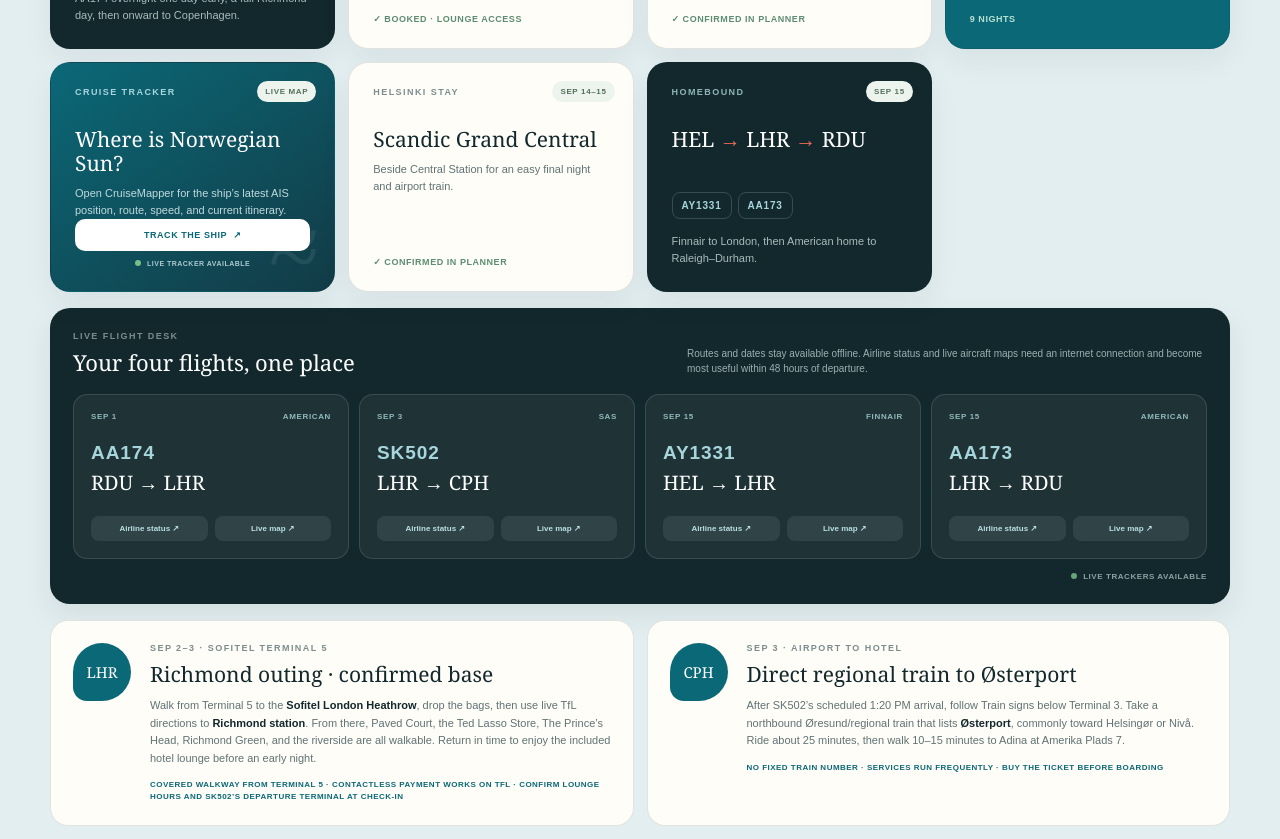
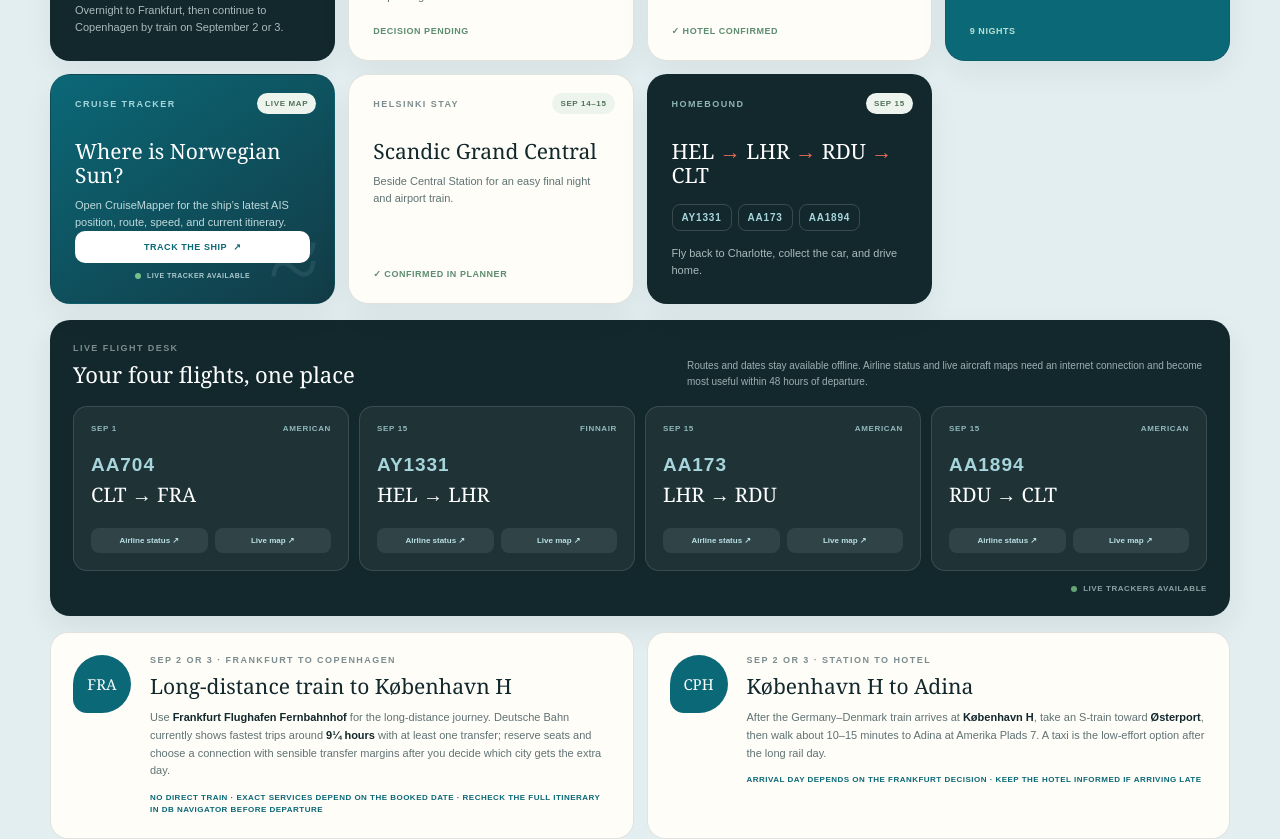
Before and after one commit to Orlogo1/baltic-cruise-companion, a React (Vite) app: page / in a window 1280 px wide. Shown: the part 1540-2379 px from the top of the page. Built offline with nearby package versions, Linux system fonts and the light colour scheme; no server answers.

Commit message:
Replace London route with Frankfurt rail plan

```diff
--- a/src/App.tsx
+++ b/src/App.tsx
@@ -4,7 +4,7 @@
 import { packing, phrases, ports, tripDays, type Phrase } from "./trip-data";
 
 const destinationPhotos = [
-  { city: "London · Richmond", caption: "Ted Lasso country around Richmond Green", credit: "Wikimedia Commons contributor", image: "https://commons.wikimedia.org/wiki/Special:Redirect/file/Richmond_Green,_London_(2).jpg?width=1600", source: "https://commons.wikimedia.org/wiki/File:Richmond_Green,_London_(2).jpg" },
+  { city: "Frankfurt", caption: "Römer, Paulskirche, and the modern skyline", credit: "Wikilidi", image: "https://commons.wikimedia.org/wiki/Special:Redirect/file/Frankfurt_(M.)_-_R%C3%B6mer,_Paulskirche,_Mainhattan.jpg?width=1600", source: "https://commons.wikimedia.org/wiki/File:Frankfurt_(M.)_-_R%C3%B6mer,_Paulskirche,_Mainhattan.jpg" },
   { city: "Copenhagen", caption: "Nyhavn’s colorful harbor", credit: "Mahendra", image: "https://commons.wikimedia.org/wiki/Special:Redirect/file/Nyhavn-2023.jpg?width=1600", source: "https://commons.wikimedia.org/wiki/File:Nyhavn-2023.jpg" },
   { city: "Oslo", caption: "The Opera House on the fjord", credit: "Helge Høifødt", image: "https://commons.wikimedia.org/wiki/Special:Redirect/file/Oslo_Opera_House_seen_from_Langkaia.JPG?width=1600", source: "https://commons.wikimedia.org/wiki/File:Oslo_Opera_House_seen_from_Langkaia.JPG" },
   { city: "Schwerin", caption: "A castle rising from the lake", credit: "Harald Hoyer", image: "https://commons.wikimedia.org/wiki/Special:Redirect/file/Schwerin_Castle_Aerial_View.jpg?width=1600", source: "https://commons.wikimedia.org/wiki/File:Schwerin_Castle_Aerial_View.jpg" },
@@ -15,24 +15,24 @@
 ];
 
 const dayPortId: Record<string, string> = {
-  "London · Richmond": "london", Copenhagen: "copenhagen", Oslo: "oslo", Warnemünde: "warnemunde", Visby: "visby",
+  Frankfurt: "frankfurt", Copenhagen: "copenhagen", Oslo: "oslo", Warnemünde: "warnemunde", Visby: "visby",
   Riga: "riga", Tallinn: "tallinn", Stockholm: "stockholm", Gdańsk: "gdansk", Helsinki: "helsinki",
 };
 
-const portOrder = ["london", "copenhagen", "oslo", "warnemunde", "gdansk", "visby", "riga", "stockholm", "tallinn", "helsinki"];
+const portOrder = ["frankfurt", "copenhagen", "oslo", "warnemunde", "gdansk", "visby", "riga", "stockholm", "tallinn", "helsinki"];
 const orderedPorts = portOrder.map((id) => ports.find((port) => port.id === id)).filter((port): port is (typeof ports)[number] => Boolean(port));
 
 const flightTracker = [
-  { number: "AA174", date: "Sep 1", route: "RDU → LHR", airline: "American", statusUrl: "https://www.aa.com/travelInformation/flights/status?allFlightNumbers=174&flightNumber=174&sliceNumber=1", mapUrl: "https://www.flightaware.com/live/flight/AAL174" },
-  { number: "SK502", date: "Sep 3", route: "LHR → CPH", airline: "SAS", statusUrl: "https://www.flysas.com/us-en/flight-status", mapUrl: "https://www.flightaware.com/live/flight/SAS502" },
+  { number: "AA704", date: "Sep 1", route: "CLT → FRA", airline: "American", statusUrl: "https://www.aa.com/travelInformation/flights/status?allFlightNumbers=704&flightNumber=704&sliceNumber=1", mapUrl: "https://www.flightaware.com/live/flight/AAL704" },
   { number: "AY1331", date: "Sep 15", route: "HEL → LHR", airline: "Finnair", statusUrl: "https://www.finnair.com/en/flight-information", mapUrl: "https://www.flightaware.com/live/flight/FIN1331" },
   { number: "AA173", date: "Sep 15", route: "LHR → RDU", airline: "American", statusUrl: "https://www.aa.com/travelInformation/flights/status?allFlightNumbers=173&flightNumber=173&sliceNumber=1", mapUrl: "https://www.flightaware.com/live/flight/AAL173" },
+  { number: "AA1894", date: "Sep 15", route: "RDU → CLT", airline: "American", statusUrl: "https://www.aa.com/travelInformation/flights/status?allFlightNumbers=1894&flightNumber=1894&sliceNumber=1", mapUrl: "https://www.flightaware.com/live/flight/AAL1894" },
 ];
 
 type MapSpot = { label: string; x: number; y: number; kind?: "start" | "return" };
 const offlineMaps: Record<string, { note: string; spots: MapSpot[] }> = {
-  london: { note: "Richmond’s Ted Lasso locations cluster tightly around the Green; the riverside is a short downhill walk.", spots: [
-    { label: "Richmond station", x: 82, y: 75, kind: "start" }, { label: "Ted Lasso Store", x: 57, y: 49 }, { label: "Paved Court", x: 53, y: 42 }, { label: "Prince’s Head", x: 44, y: 34 }, { label: "Richmond Green", x: 31, y: 45 }, { label: "Riverside", x: 22, y: 80, kind: "return" },
+  frankfurt: { note: "The airport and long-distance station sit west of the city; Römerberg, the river, and Sachsenhausen form an easy central loop.", spots: [
+    { label: "FRA / Fernbahnhof", x: 12, y: 68, kind: "start" }, { label: "Hauptbahnhof", x: 34, y: 57 }, { label: "Römerberg", x: 59, y: 48 }, { label: "Cathedral", x: 70, y: 42 }, { label: "Eiserner Steg", x: 62, y: 62 }, { label: "Sachsenhausen", x: 72, y: 80, kind: "return" },
   ] },
   copenhagen: { note: "Adina and the cruise-side harbor sit northeast of the compact sightseeing core.", spots: [
     { label: "Adina / Østerport", x: 81, y: 20, kind: "start" }, { label: "Rosenborg", x: 52, y: 35 }, { label: "Torvehallerne", x: 36, y: 40 }, { label: "Nyhavn", x: 72, y: 57 }, { label: "Christiansborg", x: 49, y: 65 }, { label: "Tivoli", x: 31, y: 79, kind: "return" },
@@ -130,8 +130,8 @@
     window.addEventListener("online", updateConnection);
     window.addEventListener("offline", updateConnection);
     const refreshForNewVersion = () => {
-      if (!navigator.serviceWorker.controller || window.sessionStorage.getItem("baltic-sw-v18-refreshed")) return;
-      window.sessionStorage.setItem("baltic-sw-v18-refreshed", "true");
+      if (!navigator.serviceWorker.controller || window.sessionStorage.getItem("baltic-sw-v19-refreshed")) return;
+      window.sessionStorage.setItem("baltic-sw-v19-refreshed", "true");
       window.location.reload();
     };
     if ("serviceWorker" in navigator) {
@@ -331,6 +331,7 @@
           <div><span className="overline">Pocket mode</span><h3>{offlineSave === "ready" ? "Trip saved on this device" : "Keep the guide available without service"}</h3><p>Save the itinerary, port plans, packing list, phrases, currency notes, and destination photos. Live weather, maps, and external restaurant links still need a connection.</p></div>
           <div className="offline-actions">
             <button onClick={saveForOffline} disabled={offlineSave === "saving" || !online}>{offlineSave === "saving" ? "Saving…" : offlineSave === "ready" ? "Save again" : offlineSave === "error" ? "Try again online" : "Save for offline"}</button>
+            <a href="https://app.notion.com/p/2b59aa1f16c080e7843ee206da6b1daa" target="_blank" rel="noreferrer">Open Notion planner ↗</a>
           </div>
         </div>
         <article className="music-card" id="music">
@@ -351,13 +352,13 @@
           </div>
         </article>
         <div className="travel-grid">
-          <article className="travel-card flight-card"><span className="travel-date">Sep 1–3</span><span className="overline">Outbound</span><h3>RDU <i>→</i> LHR <i>→</i> CPH</h3><div className="flight-pills"><b>AA174</b><b>SK502</b></div><p>AA174 overnight one day early, a full Richmond day, then onward to Copenhagen.</p></article>
-          <article className="travel-card hotel-card"><span className="travel-date">Sep 2–3</span><span className="overline">London stay · Terminal 5</span><h3>Sofitel London Heathrow</h3><p>One Heathrow night with lounge access, directly connected to Terminal 5 by a covered walkway.</p><span className="confirmed">✓ Booked · lounge access</span></article>
-          <article className="travel-card hotel-card"><span className="travel-date">Sep 3–5</span><span className="overline">Copenhagen stay</span><h3>Adina Apartment Hotel</h3><p>Your pre-cruise base near the harbor and cruise-port side of town.</p><span className="confirmed">✓ Confirmed in planner</span></article>
+          <article className="travel-card flight-card"><span className="travel-date">Sep 1–2</span><span className="overline">Outbound</span><h3>CLT <i>→</i> FRA</h3><div className="flight-pills"><b>AA704</b></div><p>Overnight to Frankfurt, then continue to Copenhagen by train on September 2 or 3.</p></article>
+          <article className="travel-card hotel-card"><span className="travel-date">Sep 2–3</span><span className="overline">Flexible extra day</span><h3>Frankfurt or Copenhagen</h3><p>Stay one night in Frankfurt, or take the long train after arrival and use the extra day in Copenhagen.</p><span className="confirmed">Decision pending</span></article>
+          <article className="travel-card hotel-card"><span className="travel-date">Sep 2/3–5</span><span className="overline">Copenhagen stay</span><h3>Adina Apartment Hotel</h3><p>Your pre-cruise base near the harbor; arrival date depends on the Frankfurt decision.</p><span className="confirmed">✓ Hotel confirmed</span></article>
           <article className="travel-card cruise-card"><span className="travel-date">Sep 5–14</span><span className="overline">Baltic cruise</span><h3>Copenhagen <i>→</i> Helsinki</h3><p>Embark September 5; nine nights with one restorative sea day.</p><span className="confirmed">9 nights</span></article>
           <article className="travel-card cruise-tracker-card"><span className="travel-date">Live map</span><span className="overline">Cruise tracker</span><h3>Where is Norwegian Sun?</h3><p>Open CruiseMapper for the ship’s latest AIS position, route, speed, and current itinerary.</p><a href="https://www.cruisemapper.com/ships/Norwegian-Sun-735" target="_blank" rel="noreferrer" aria-label="Track Norwegian Sun live on CruiseMapper">Track the ship&nbsp; ↗</a><small><i className={online ? "live" : ""} /> {online ? "Live tracker available" : "Connect to view position"}</small></article>
           <article className="travel-card hotel-card"><span className="travel-date">Sep 14–15</span><span className="overline">Helsinki stay</span><h3>Scandic Grand Central</h3><p>Beside Central Station for an easy final night and airport train.</p><span className="confirmed">✓ Confirmed in planner</span></article>
-          <article className="travel-card flight-card"><span className="travel-date">Sep 15</span><span className="overline">Homebound</span><h3>HEL <i>→</i> LHR <i>→</i> RDU</h3><div className="flight-pills"><b>AY1331</b><b>AA173</b></div><p>Finnair to London, then American home to Raleigh–Durham.</p></article>
+          <article className="travel-card flight-card"><span className="travel-date">Sep 15</span><span className="overline">Homebound</span><h3>HEL <i>→</i> LHR <i>→</i> RDU <i>→</i> CLT</h3><div className="flight-pills"><b>AY1331</b><b>AA173</b><b>AA1894</b></div><p>Fly back to Charlotte, collect the car, and drive home.</p></article>
         </div>
         <div className="flight-dashboard" id="flights">
           <div className="flight-dashboard-head"><div><span className="overline">Live flight desk</span><strong>Your four flights, one place</strong></div><p>Routes and dates stay available offline. Airline status and live aircraft maps need an internet connection and become most useful within 48 hours of departure.</p></div>
@@ -369,10 +370,10 @@
         </div>
         <div className="rail-plans" aria-label="Airport train plans">
           <article>
-            <span className="rail-icon">LHR</span><div><span className="overline">Sep 2–3 · Sofitel Terminal 5</span><h3>Richmond outing · confirmed base</h3><p>Walk from Terminal 5 to the <b>Sofitel London Heathrow</b>, drop the bags, then use live TfL directions to <b>Richmond station</b>. From there, Paved Court, the Ted Lasso Store, The Prince’s Head, Richmond Green, and the riverside are all walkable. Return in time to enjoy the included hotel lounge before an early night.</p><small>Covered walkway from Terminal 5 · contactless payment works on TfL · confirm lounge hours and SK502’s departure terminal at check-in</small></div>
+            <span className="rail-icon">FRA</span><div><span className="overline">Sep 2 or 3 · Frankfurt to Copenhagen</span><h3>Long-distance train to København H</h3><p>Use <b>Frankfurt Flughafen Fernbahnhof</b> for the long-distance journey. Deutsche Bahn currently shows fastest trips around <b>9¼ hours</b> with at least one transfer; reserve seats and choose a connection with sensible transfer margins after you decide which city gets the extra day.</p><small>No direct train · exact services depend on the booked date · recheck the full itinerary in DB Navigator before departure</small></div>
           </article>
           <article>
-            <span className="rail-icon">CPH</span><div><span className="overline">Sep 3 · airport to hotel</span><h3>Direct regional train to Østerport</h3><p>After SK502’s scheduled 1:20 PM arrival, follow Train signs below Terminal 3. Take a northbound Øresund/regional train that lists <b>Østerport</b>, commonly toward Helsingør or Nivå. Ride about 25 minutes, then walk 10–15 minutes to Adina at Amerika Plads 7.</p><small>No fixed train number · services run frequently · buy the ticket before boarding</small></div>
+            <span className="rail-icon">CPH</span><div><span className="overline">Sep 2 or 3 · station to hotel</span><h3>København H to Adina</h3><p>After the Germany–Denmark train arrives at <b>København H</b>, take an S-train toward <b>Østerport</b>, then walk about 10–15 minutes to Adina at Amerika Plads 7. A taxi is the low-effort option after the long rail day.</p><small>Arrival day depends on the Frankfurt decision · keep the hotel informed if arriving late</small></div>
           </article>
           <article>
             <span className="rail-icon">HEL</span><div><span className="overline">Sep 15 · hotel to airport</span><h3>I or P train · airport target 6:00 AM</h3><p>AY1331 is currently scheduled for <b>8:00 AM</b>. Leave the hotel room around <b>5:00 AM</b>, walk directly into Helsinki Central, and take the first airport-bound <b>I or P train departing by 5:20 AM</b>. The ride is about 30 minutes, putting you at HEL around 5:50 AM—just over two hours early.</p><small>ABC ticket required · use whichever I/P train leaves first · confirm flight and early train times the day before</small></div>
```
